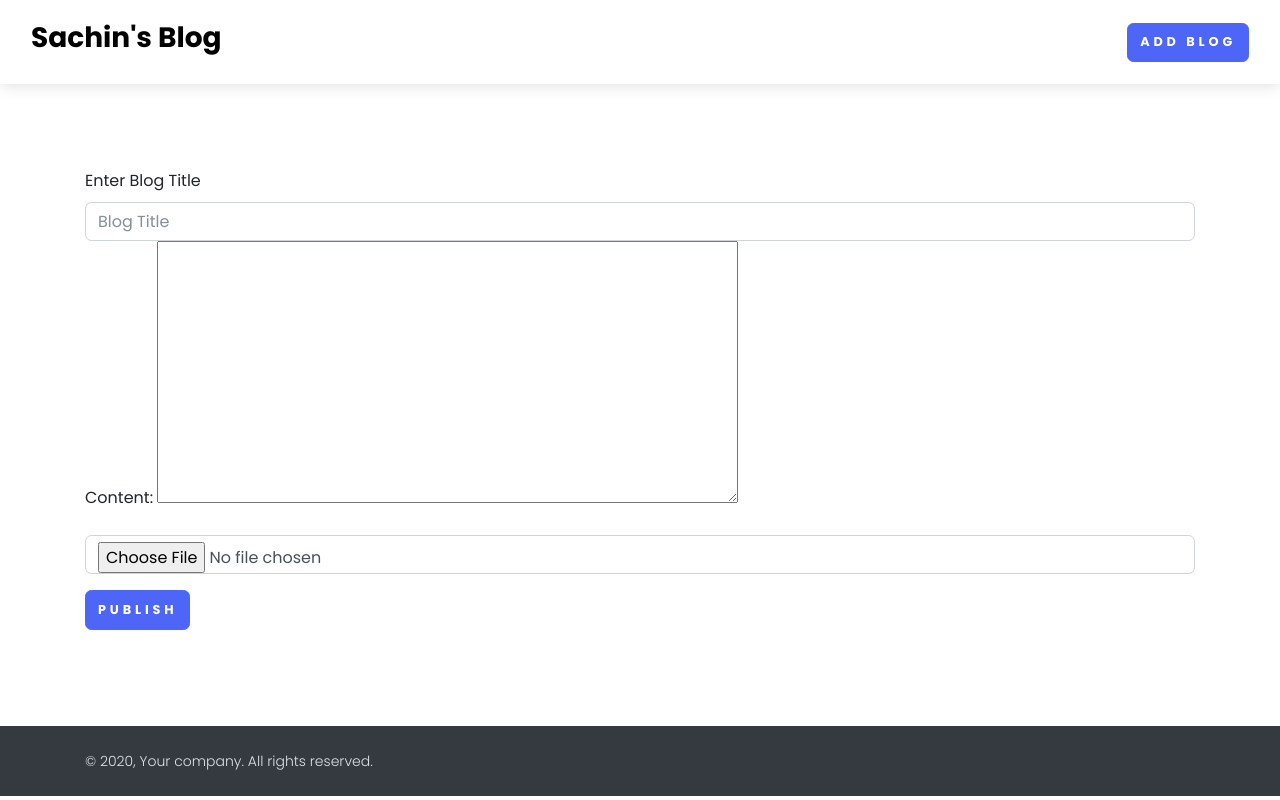
After one commit to sachin-404/InsightInk, a Django app: page /add-blog in a window 1280 px wide. The commit adds this page. Run offline with Django 4.2, Linux system fonts and the light colour scheme; some libraries are stand-ins or nearby versions; some web fonts are replaced.

Commit message:
implemented publish blog functionalities

```diff
--- /dev/null
+++ b/Blog/home/form.py
@@ -0,0 +1,8 @@
+from django import forms
+from froala_editor.widgets import FroalaEditor
+from .import models
+
+class BlogForm(forms.ModelForm):
+    class Meta:
+        model = models.BlogModel
+        fields = ['content']
--- a/Blog/home/models.py
+++ b/Blog/home/models.py
@@ -9,6 +9,7 @@ class BlogModel(models.Model):
     title = models.CharField(max_length=1000)
     content = FroalaField()
     slug = models.SlugField(max_length=1000, null=True, blank=True)
+    user = models.ForeignKey(User, null=True, blank=True, on_delete=models.CASCADE)
     image = models.ImageField(upload_to="blog_images")
     created_at = models.DateTimeField(auto_now_add=True)
     upload_to = models.DateTimeField(auto_now=True)
--- /dev/null
+++ b/Blog/home/templates/add_blog.html
@@ -0,0 +1,29 @@
+{% extends 'base.html' %}
+
+{% block content %}
+
+<div class="container">
+    <form method="post" class="mt-5 pt-5 mb-5 pb-5" enctype="multipart/form-data">
+        {% csrf_token %}
+        <div class="row">
+            <div class="col-md-12">
+                <label for="">Enter Blog Title</label>
+                <input type="text" class="form-control" placeholder="Blog Title" name="title">
+            </div>
+
+            <div class="col-md-12">
+                {{form.media}}
+                {{form.as_p}}
+            </div>
+
+            <div class="col-md-12">
+                <input type="file" name="image" class="form-control">
+            </div>
+        </div>
+
+        <button type="submit" class="btn btn-primary mt-3">Publish</button>
+    </form>
+</div>
+
+
+{% endblock %}
--- a/Blog/home/templates/base.html
+++ b/Blog/home/templates/base.html
@@ -5,7 +5,7 @@
 <head>
     <meta charset="utf-8">
     <meta http-equiv="X-UA-Compatible" content="IE=edge">
-    <title>Directory Theme by Bootstrapious</title>
+    <title>Sachin's Blog</title>
     <meta name="description" content="">
     <meta name="viewport" content="width=device-width, initial-scale=1">
     <meta name="robots" content="all,follow">
@@ -33,7 +33,7 @@
       <nav class="navbar navbar-expand-lg fixed-top shadow navbar-light bg-white">
         <div class="container-fluid">
           <div class="d-flex align-items-center"><a class="navbar-brand py-1" href="/">
-          <h3>Code Keen Blog</h3>
+          <h3>Sachin's Blog</h3>
           </div>
           <button class="navbar-toggler navbar-toggler-right" type="button" data-toggle="collapse" data-target="#navbarCollapse" aria-controls="navbarCollapse" aria-expanded="false" aria-label="Toggle navigation"><i class="fa fa-bars"></i></button>
           <!-- Navbar Collapse -->
@@ -42,6 +42,9 @@
             <ul class="navbar-nav ml-auto">
 
               {% if request.user.is_authenticated %}
+              <li class="nav-item mt-3 mt-lg-0 ml-lg-3 d-lg-none d-xl-inline-block">
+                <a class="btn btn-info" href="{% url 'add_blog' %}">Publish</a>
+              </li>
               <li class="nav-item mt-3 mt-lg-0 ml-lg-3 d-lg-none d-xl-inline-block">
                 <a class="btn btn-danger" href="{% url 'login_view' %}">Logout</a>
               </li>
--- a/Blog/home/urls.py
+++ b/Blog/home/urls.py
@@ -5,4 +5,5 @@ urlpatterns = [
     path('', views.home, name="home"),
     path('login', views.login_view, name="login_view"),
     path('signup', views.signup_view, name="signup_view"),
+    path('add-blog', views.add_blog, name="add_blog"),
 ]
--- a/Blog/home/views.py
+++ b/Blog/home/views.py
@@ -1,4 +1,6 @@
-from django.shortcuts import render
+from django.shortcuts import render, redirect
+from . import form
+from . import models
 
 # Create your views here.
 
@@ -8,5 +10,30 @@ def home(request):
 def login_view(request):
     return render(request, 'login.html')
 
+def add_blog(request):
+    context = {'form': form.BlogForm}
+    try:
+        if request.method == 'POST':
+            form_data = form.BlogForm(request.POST)
+            image = request.FILES['image']
+            title = request.POST.get('title')
+            user = request.user
+
+            if form_data.is_valid():
+                content = form_data.cleaned_data['content']
+
+            models.BlogModel.objects.create(
+                user=user,
+                title=title,
+                content=content,
+                image=image
+            )
+            return redirect('/add-blog')
+
+    except Exception as e:
+        print(e)
+
+    return render(request, 'add_blog.html', context)
+
 def signup_view(request):
     return render(request, 'signup.html')
```
Also changed, not shown: Blog/home/migrations/0003_blogmodel_user.py (added).
